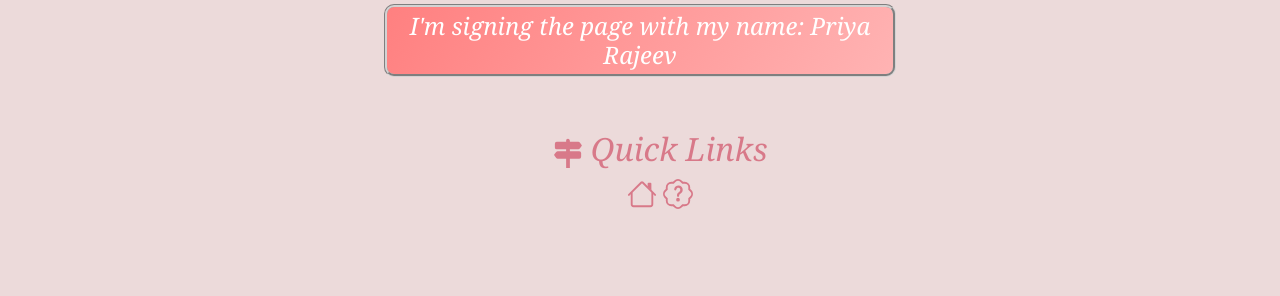
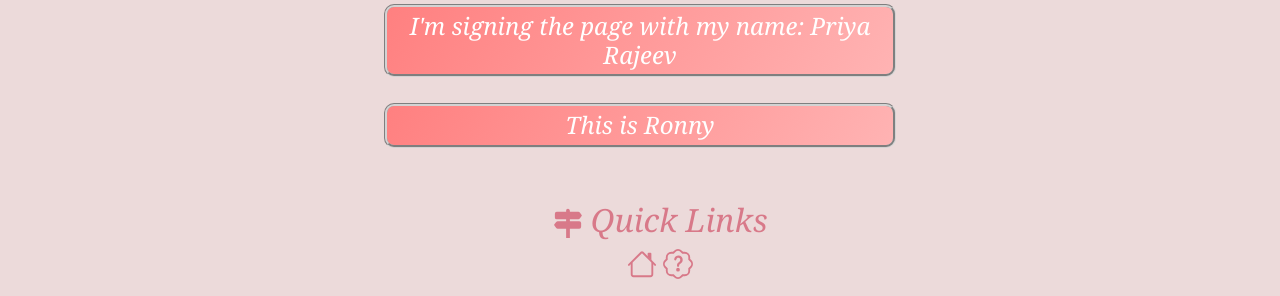
Before and after one commit to waccgt/GitPractice, a website: page page3.html in a window 1280 px wide. Shown: the part 725-1021 px from the top of the page. Before the commit the page ends 950 px from the top, so only its background shows below. Drawn offline with nearby package versions, Linux system fonts and the light colour scheme.

Commit message:
Test commit

```diff
--- a/page3.html
+++ b/page3.html
@@ -45,6 +45,10 @@
             I'm signing the page with my name: Priya Rajeev
         </h2>
 
+        <h2>
+          This is Ronny
+        </h2>
+
         <br><br>
 
         <ul>
```
